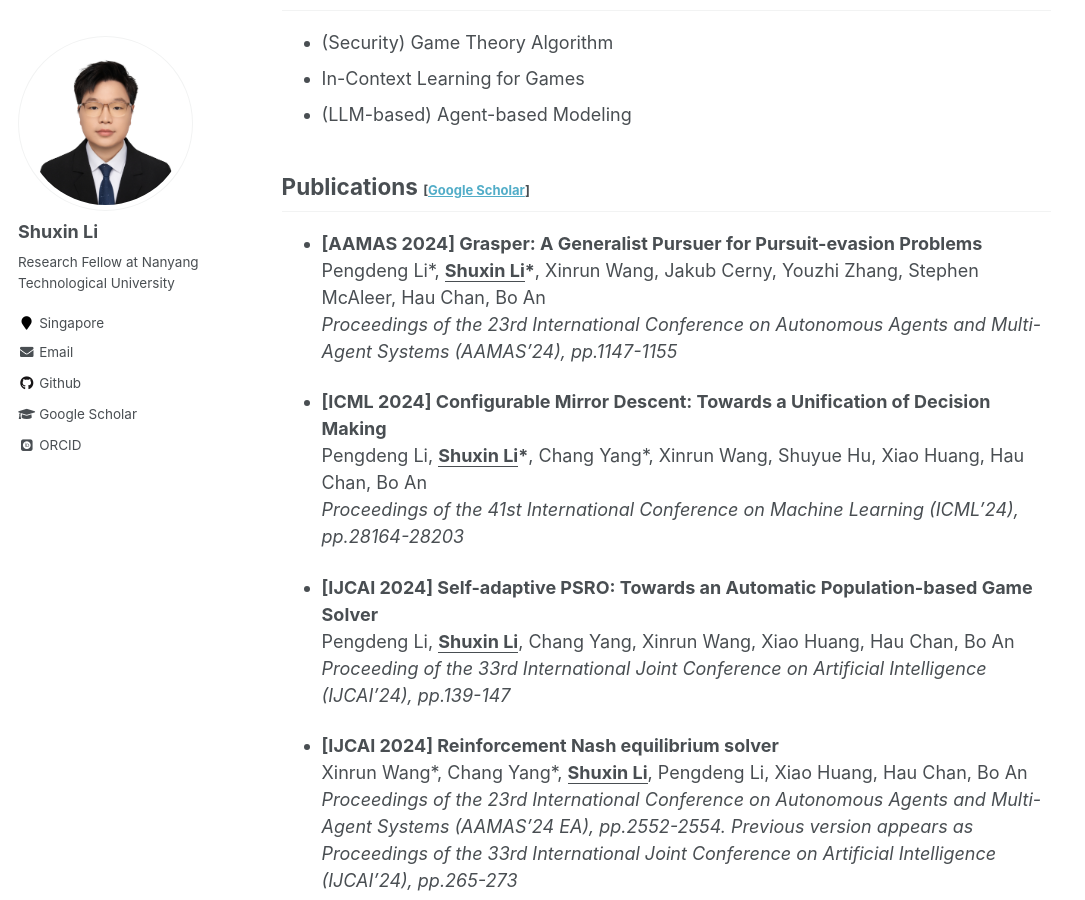
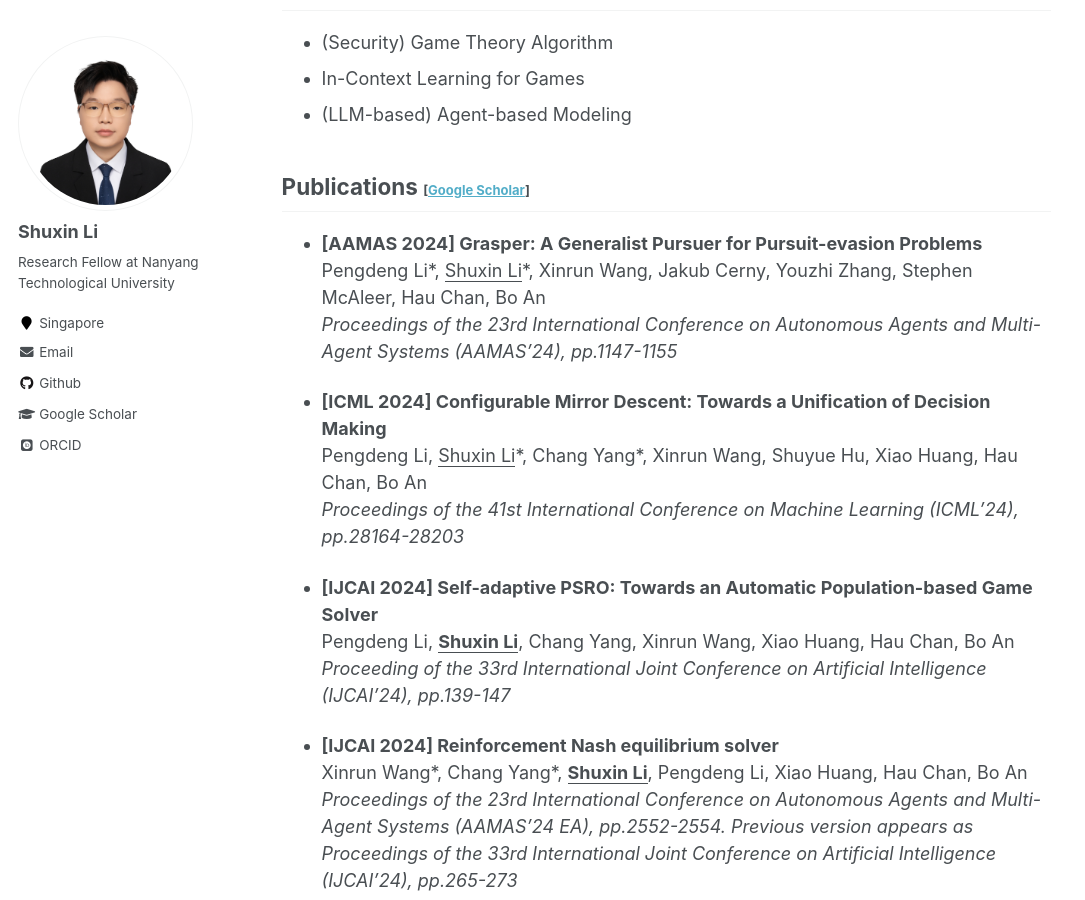
Before and after one commit to ShuxinLi-Info/ShuxinLi-Info.github.io, a Jekyll site: the page built from _pages/about.md, in a window 1280 px wide and 900 px high, scrolled down 350 px. Shown: the whole window, without its empty margins (0-1085 px from the left). Built offline with Jekyll 4.4.1, drawn with Linux system fonts in a browser that asks for light colours; some web fonts are replaced.

```diff
--- a/_pages/about.md
+++ b/_pages/about.md
@@ -24,13 +24,13 @@ I am currently a Research Fellow at Nanyang Technological University, Singapore,
 
 - **[AAMAS 2024] Grasper: A Generalist Pursuer for Pursuit-evasion Problems**
   <br/>
-  Pengdeng Li\*, **<u>Shuxin Li</u>\***, Xinrun Wang, Jakub Cerny, Youzhi Zhang, Stephen McAleer, Hau Chan, Bo An
+  Pengdeng Li\*, <u>Shuxin Li</u>\*, Xinrun Wang, Jakub Cerny, Youzhi Zhang, Stephen McAleer, Hau Chan, Bo An
   <br/>
   *Proceedings of the 23rd International Conference on Autonomous Agents and Multi-Agent Systems (AAMAS'24), pp.1147-1155*
 
 - **[ICML 2024] Configurable Mirror Descent: Towards a Unification of Decision Making**
   <br/>
-  Pengdeng Li, **<u>Shuxin Li</u>\***, Chang Yang\*, Xinrun Wang, Shuyue Hu, Xiao Huang, Hau Chan, Bo An
+  Pengdeng Li, <u>Shuxin Li</u>\*, Chang Yang\*, Xinrun Wang, Shuyue Hu, Xiao Huang, Hau Chan, Bo An
   <br/>
   *Proceedings of the 41st International Conference on Machine Learning (ICML'24), pp.28164-28203*
 
```
